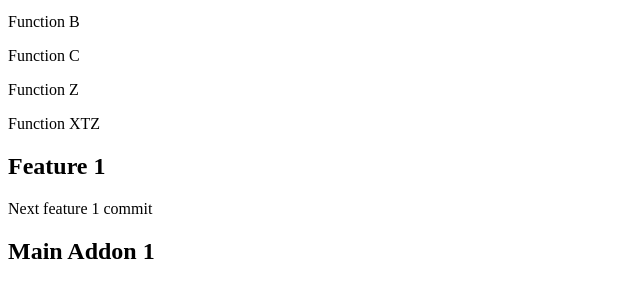
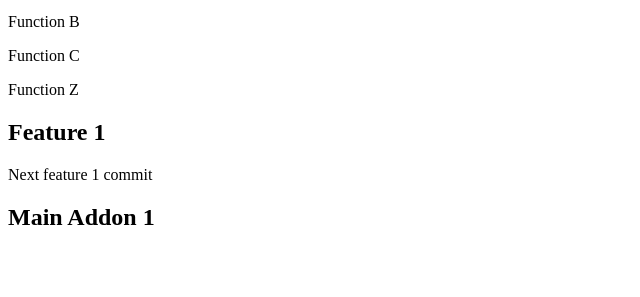
Before and after one commit to T3-Campus/t3camp_extensiondev_git, a plain HTML site: page index.html in a window 1280 px wide. Shown: the part 87-384 px from the top of the page, without its empty margins (0-640 px from the left). Drawn offline with Linux system fonts and the light colour scheme.

Commit message:
Revert "Add function XTZ"
This reverts commit 3a5864206a2479c8687e0598f5ff1a82d9faeb7b.

```diff
--- a/index.html
+++ b/index.html
@@ -3,7 +3,6 @@
 <p>Function B</p>
 <p>Function C</p>
 <p>Function Z</p>
-<p>Function XTZ</p>
 <div class="feature1">
     <h2>Feature 1</h2>
     <p>Next feature 1 commit</p>
```
Also changed, not shown: 1 other file.
